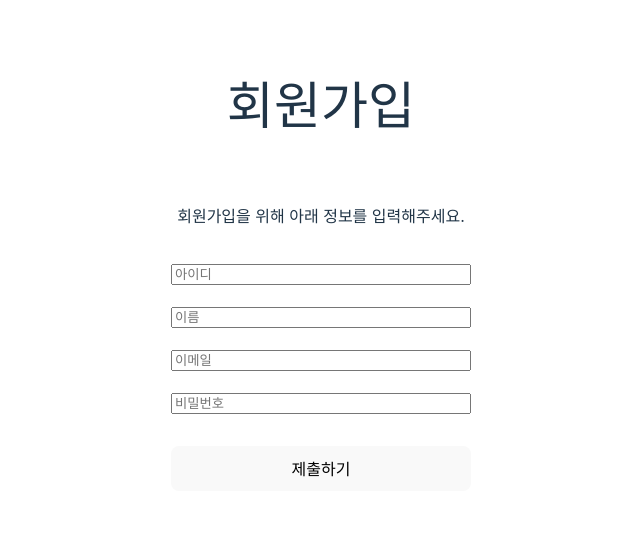
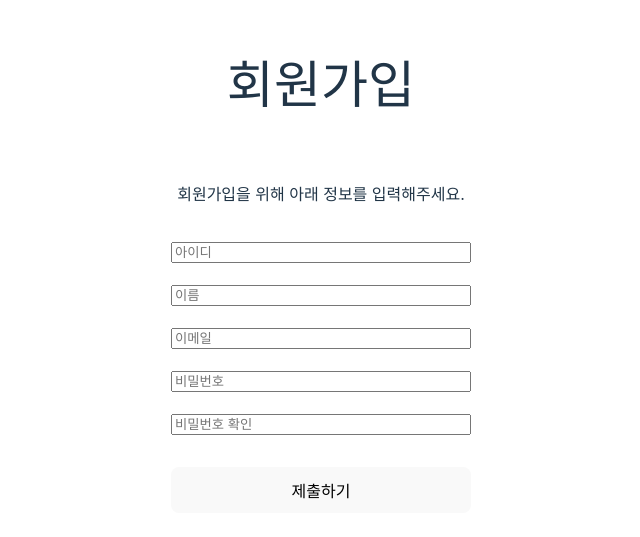
Before and after one commit to minngaeng/simple-form, a React (Vite) app: page / in a window 1280 px wide. Shown: the part 133-670 px from the top of the page, without its empty margins (319-959 px from the left). Built offline with nearby package versions, Linux system fonts and the light colour scheme; the HTML template or start-up script is replaced by a standard one.

Commit message:
implemented password-confirm validation

```diff
--- a/src/App.tsx
+++ b/src/App.tsx
@@ -8,7 +8,7 @@ import {
     max,
     passwordValidation,
     required,
-    // match,
+    match,
 } from './utils';
 import { FieldError } from './types/index.ts';
 
@@ -99,6 +99,26 @@ function App() {
                                 placeholder="비밀번호"
                                 validate={[required, passwordValidation]}
                             />
+                            <TextField
+                                value={values['password-confirm']}
+                                setValue={(v) => {
+                                    setValues({
+                                        ...values,
+                                        'password-confirm': v,
+                                    });
+                                }}
+                                error={errors['password-confirm']}
+                                setError={(err: FieldError) => {
+                                    setErrors({
+                                        ...errors,
+                                        'password-confirm': err,
+                                    });
+                                }}
+                                name={'password-confirm'}
+                                type="password"
+                                placeholder="비밀번호 확인"
+                                validate={[required, match(values.password)]}
+                            />
                         </>
                     );
                 }}
```
